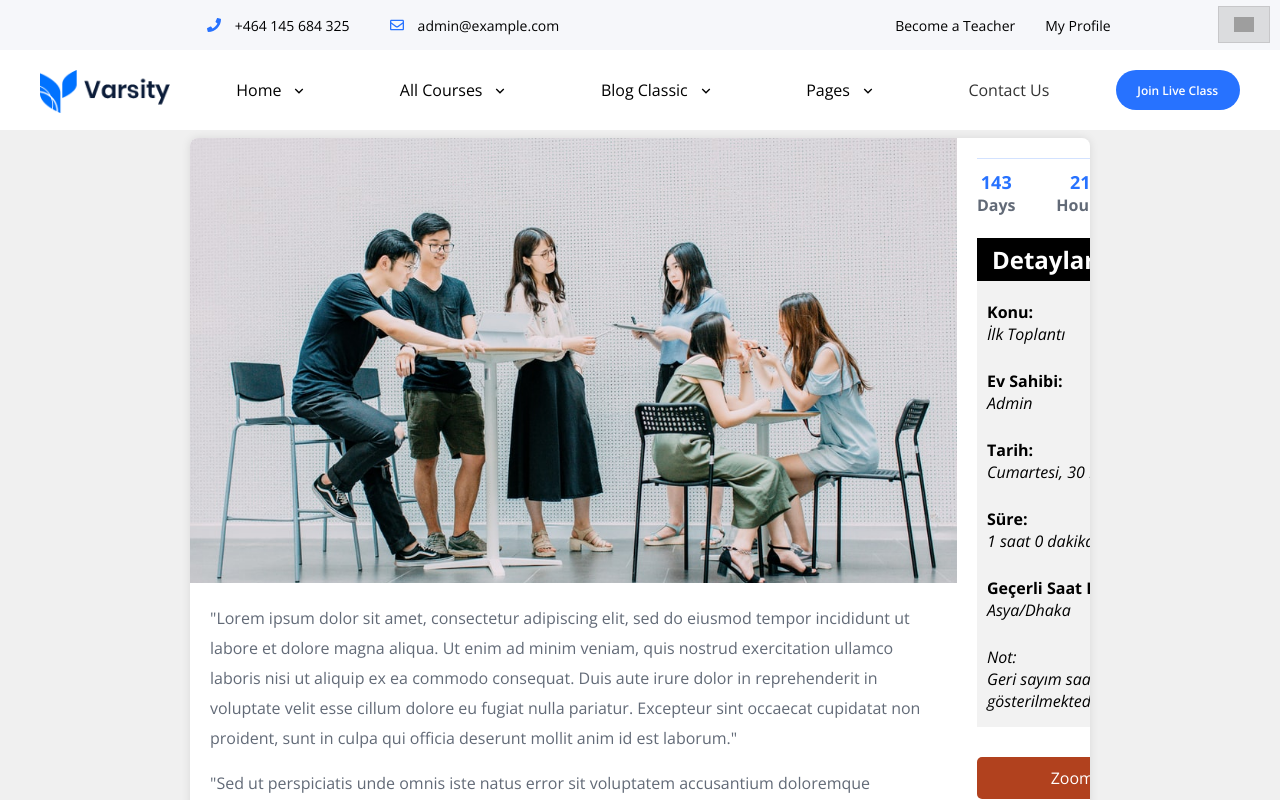
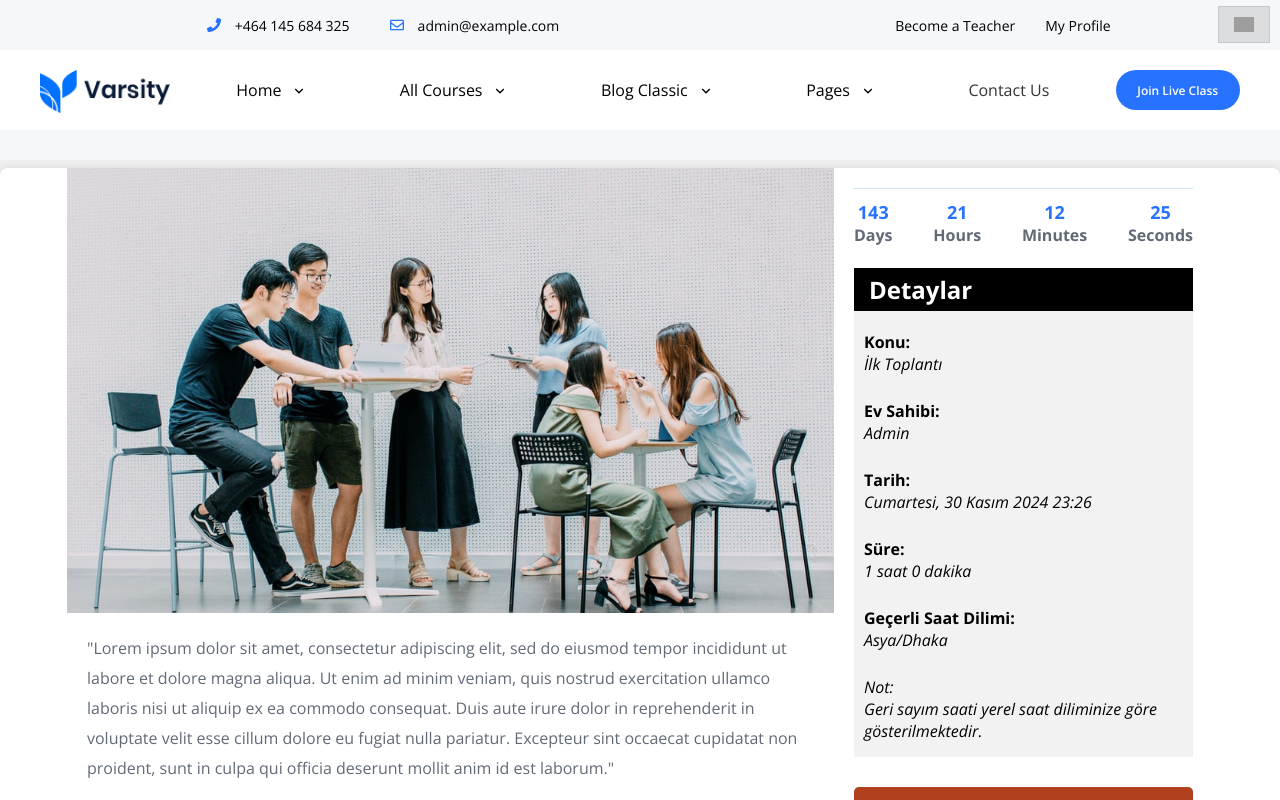
Before and after one commit to mlalayev/FinalProjectEVOCoding, a React (Vite) app: page /liveclass in a window 1280 px wide. Shown: the top 800 px of the page. Built offline with nearby package versions, Linux system fonts and the light colour scheme; grey boxes are pictures that could not be loaded.

Commit message:
my commit

```diff
--- a/src/Components/LiveClass/LiveClass.css
+++ b/src/Components/LiveClass/LiveClass.css
@@ -10,11 +10,18 @@
     justify-content: center;
     align-items: center;
     width: 100%;
+    margin: 0 auto;
+    margin-top: 30px;
     margin-bottom: 5vh;
 }
 
 .ThreeSectionContainer {
     display: grid;
+    /* width: 100%; */
+    /* min-width: 1350px; */
+    justify-content: center;
+    min-width: 100%;
+    margin: 0 auto;
     grid-template-columns: 767px 379px;
     grid-template-rows: 785px;
     background-color: white;
```
